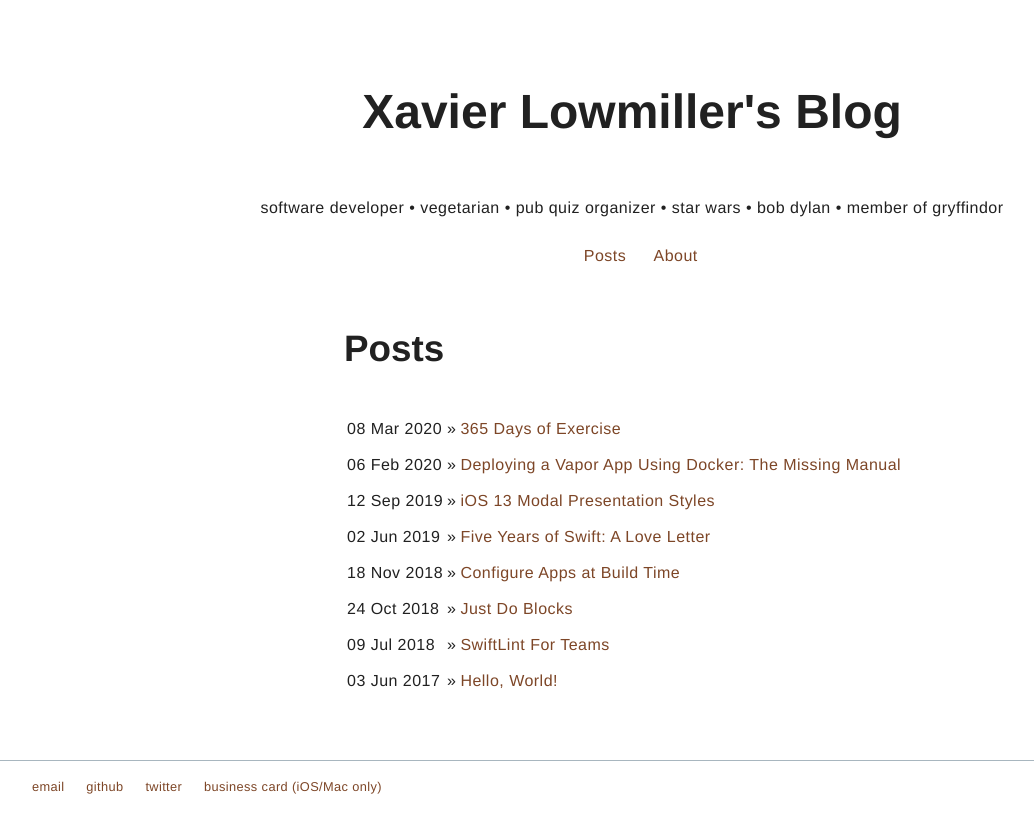
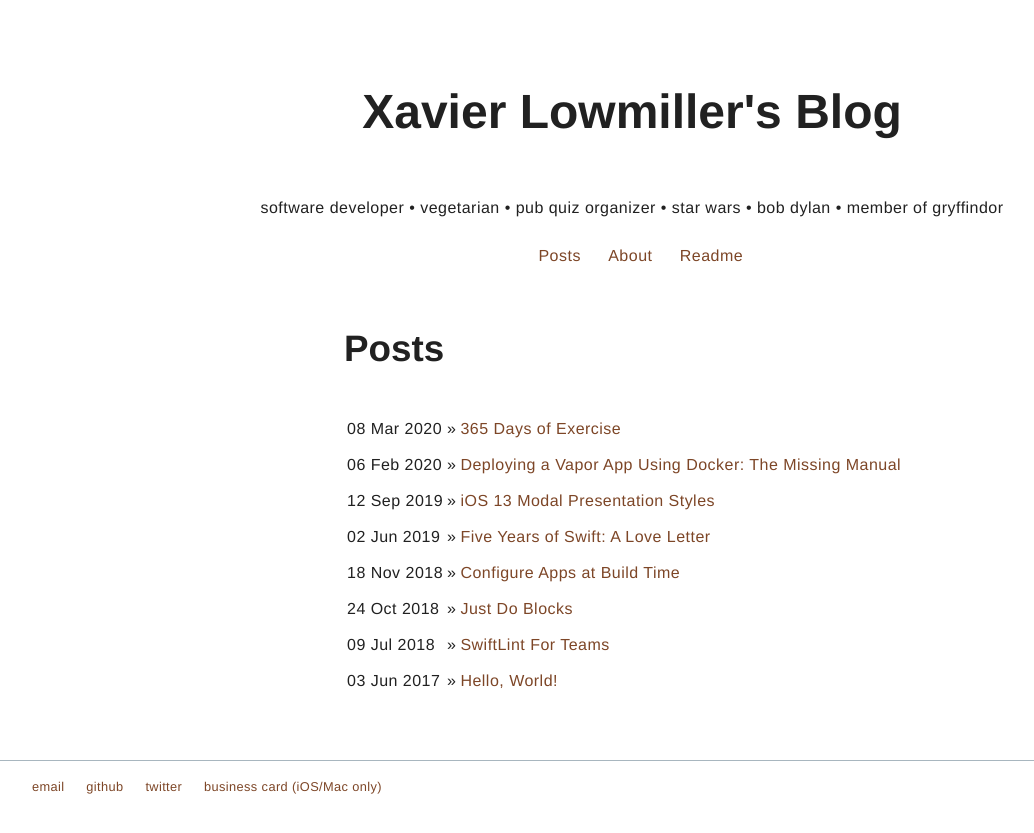
Before and after one commit to xavierLowmiller/xavierLowmiller.github.io, a Jekyll site: the page built from index.html, in a window 1280 px wide. Shown: the top 833 px of the page, without its empty margins (8-1042 px from the left). Built offline with Jekyll 4.4.1, drawn with Linux system fonts in a browser that asks for light colours.

Commit message:
Add Readme link

```diff
--- a/_layouts/default.html
+++ b/_layouts/default.html
@@ -13,6 +13,7 @@
 				<ul>
 					<li><a href="/">Posts</a></li>
 					<li><a href="/about">About</a></li>
+					<li><a href="https://github.com/xavierLowmiller/README.md">Readme</a></li>
 				</ul>
 			</nav>
 			<div class="container">
```
